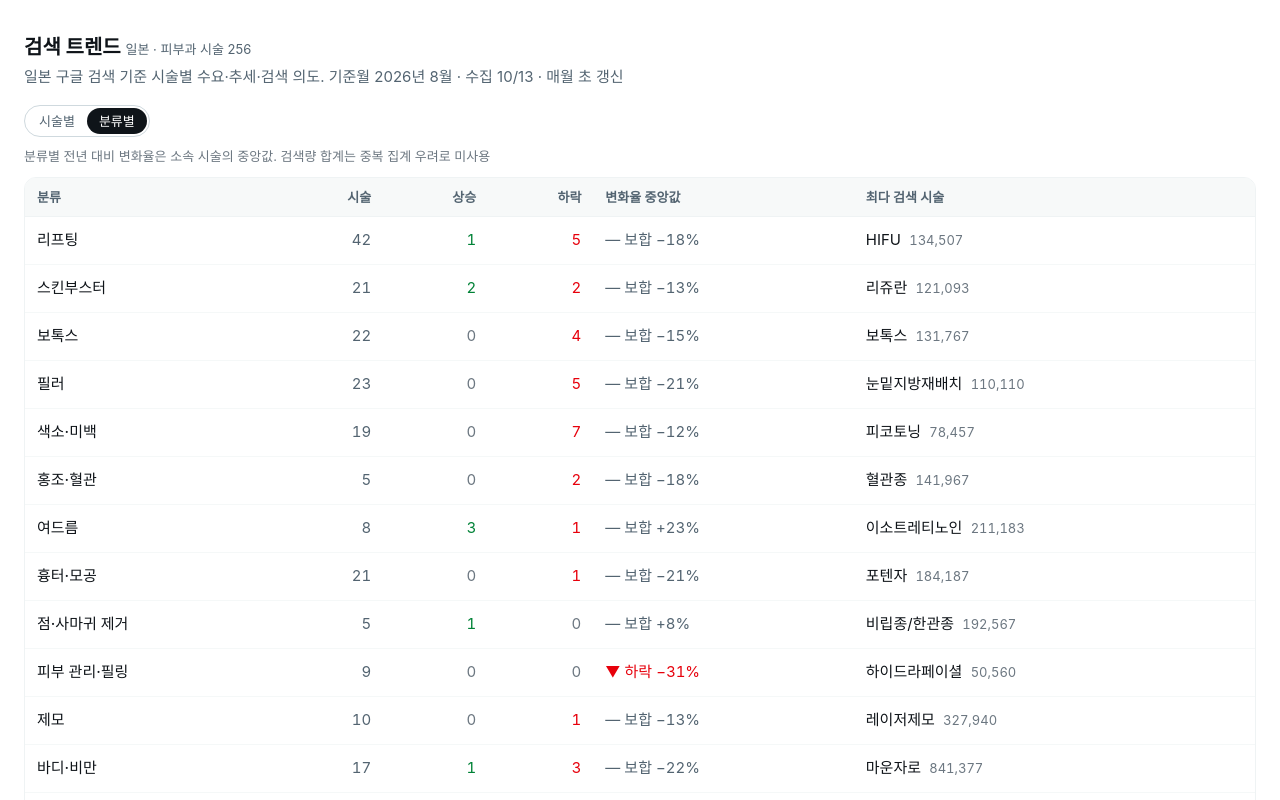
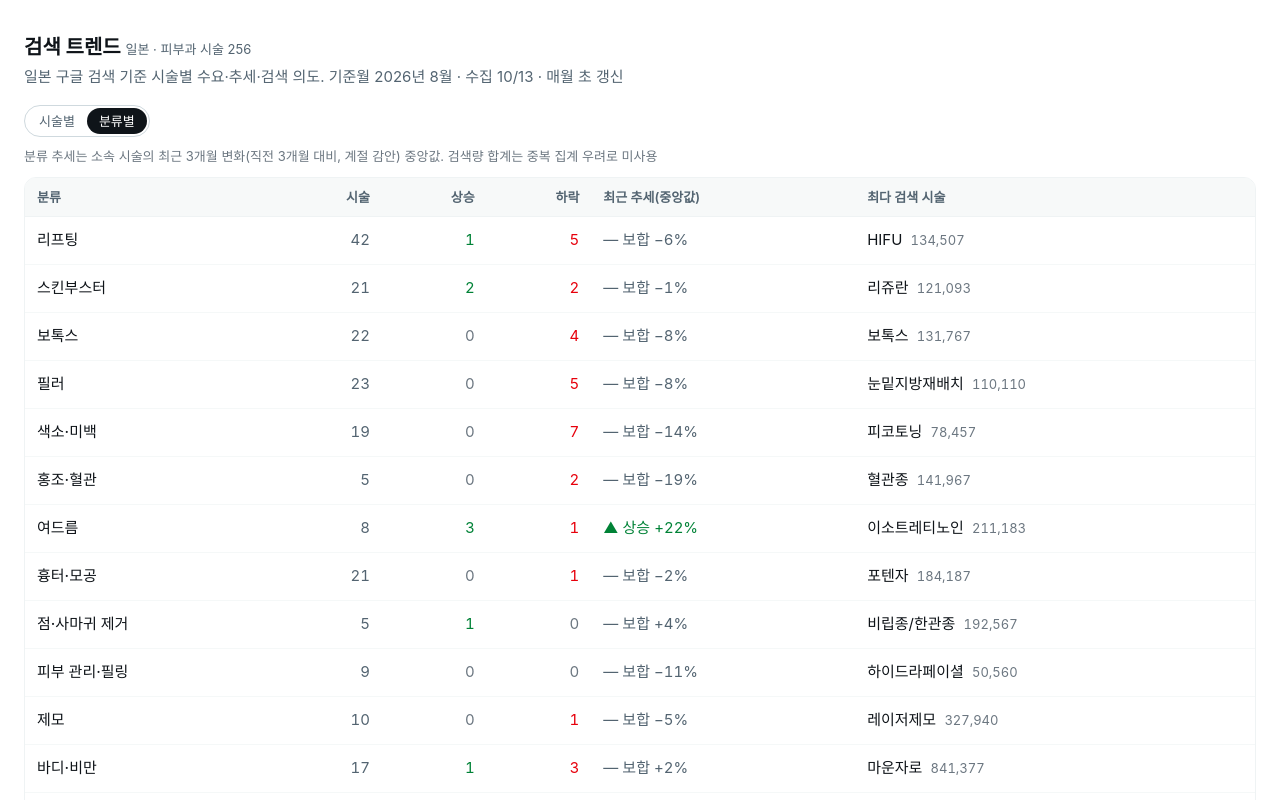
Before and after one commit to cb-koo/cb-x-deck, a Next.js app: page /trends in a window 1280 px wide. Both pictures are taken after a click on the tab "분류별". Shown: the top 800 px of the page. Built offline with nearby package versions, Linux system fonts and the light colour scheme.

Commit message:
검색 트렌드: 분류별 보기의 추세도 시술 태그와 같은 기준(최근 3개월, ±20%)으로

```diff
--- a/src/app/trends/TrendTable.tsx
+++ b/src/app/trends/TrendTable.tsx
@@ -98,7 +98,7 @@ export function MajorTable({ rows, onOpen }: { rows: MajorRow[]; onOpen: (major:
             <th className={`${HEAD} text-right`}>시술</th>
             <th className={`${HEAD} text-right`}>상승</th>
             <th className={`${HEAD} text-right`}>하락</th>
-            <th className={HEAD} title="소속 시술 전년 대비 변화율의 중앙값">변화율 중앙값</th>
+            <th className={HEAD} title="소속 시술의 최근 3개월 변화(직전 3개월 대비, 계절 감안) 중앙값 — 시술 태그와 같은 기준">최근 추세(중앙값)</th>
             <th className={HEAD}>최다 검색 시술</th>
           </tr>
         </thead>
@@ -111,8 +111,8 @@ export function MajorTable({ rows, onOpen }: { rows: MajorRow[]; onOpen: (major:
               <td className={`${CELL} ${NUM}`}>{r.falling ? <span className="text-red-600">{r.falling}</span> : <span className="text-x-muted">0</span>}</td>
               <td className={`${CELL} tabular-nums`}>
                 {r.change === null ? <span className="text-x-muted">—</span>
-                  : r.change >= 0.3 ? <span className="text-green-700">▲ 상승 {fmtChange(r.change)}</span>
-                  : r.change <= -0.3 ? <span className="text-red-600">▼ 하락 {fmtChange(r.change)}</span>
+                  : r.change >= 0.2 ? <span className="text-green-700">▲ 상승 {fmtChange(r.change)}</span>
+                  : r.change <= -0.2 ? <span className="text-red-600">▼ 하락 {fmtChange(r.change)}</span>
                   : <span className="text-x-secondary">― 보합 {fmtChange(r.change)}</span>}
               </td>
               <td className={CELL}>{r.top ? <>{r.top.name} <span className="ml-1 text-ui tabular-nums text-x-muted">{fmtVolume(r.top.now)}</span></> : <span className="text-x-muted">—</span>}</td>
--- a/src/app/trends/page.tsx
+++ b/src/app/trends/page.tsx
@@ -95,7 +95,8 @@ export default function TrendsPage() {
   const majorRows: MajorRow[] = useMemo(() => majors.map((m) => {
     const list = rows.filter((r) => r.major === m);
     const live = list.filter((r) => r.summary.now !== null && r.summary.state !== 'low');
-    const changes = live.map((r) => r.summary.change).filter((c): c is number => c !== null).sort((a, b) => a - b);
+    // 분류 추세도 태그와 같은 기준(지금 방향 = 최근 3개월 vs 직전 3개월) — 1년 변화로 상승·하락을 붙이면 시술 태그와 어긋난다
+    const changes = live.map((r) => r.summary.recent).filter((c): c is number => c !== null).sort((a, b) => a - b);
     const top = [...live].sort((a, b) => (b.summary.now ?? 0) - (a.summary.now ?? 0))[0] ?? null;
     return {
       major: m, total: list.length,
@@ -161,7 +162,7 @@ export default function TrendsPage() {
             </div>
           )}
           {view === 'major' && (
-            <p className="text-ui text-x-muted">분류별 전년 대비 변화율은 소속 시술의 중앙값. 검색량 합계는 중복 집계 우려로 미사용</p>
+            <p className="text-ui text-x-muted">분류 추세는 소속 시술의 최근 3개월 변화(직전 3개월 대비, 계절 감안) 중앙값. 검색량 합계는 중복 집계 우려로 미사용</p>
           )}
         </div>
 
```
